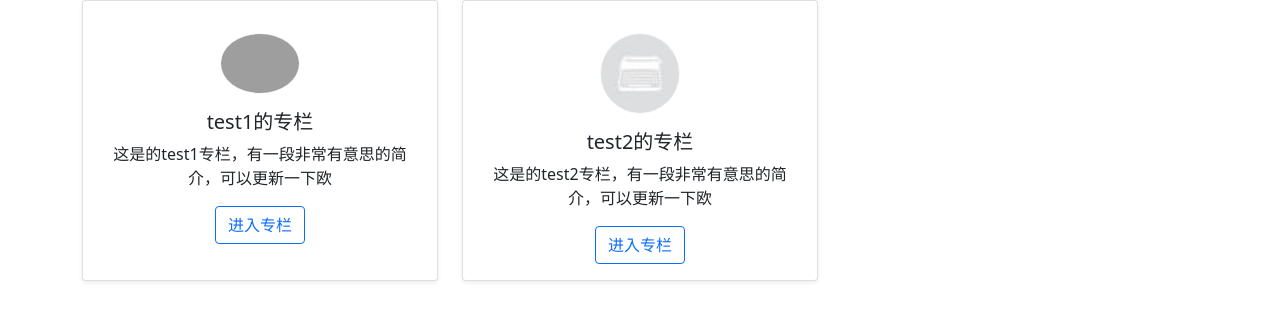
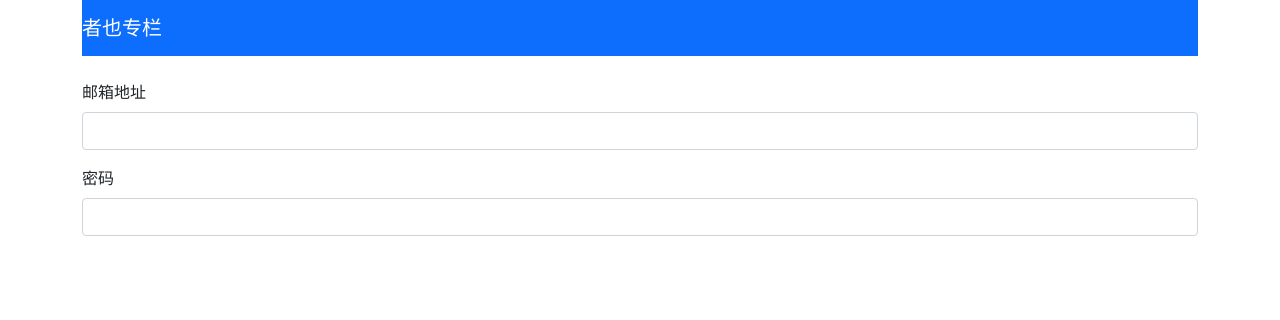
Before and after one commit to Yanggoing/vue3-zhihu, a Vue app: page / in a window 1280 px wide. Shown: the top 320 px of the page. Built offline with nearby package versions, Linux system fonts and the light colour scheme; grey boxes are pictures that could not be loaded.

Commit message:
Validator

```diff
--- a/src/App.vue
+++ b/src/App.vue
@@ -1,14 +1,35 @@
 <template>
   <div class="container">
-    <column-list :list="list"></column-list>
+    <global-header :user="currentUser"></global-header>
+    <form action="">
+      <div class="mb-3">
+        <label for="exampleInputEmail1" class="form-label">邮箱地址</label>
+        <input
+          type="text" class="form-control" id="exampleInputEmail1"
+          v-model="emailRef.val"
+          @blur="validateEmail"
+        >
+        <div class="form-text" v-if="emailRef.error">{{ emailRef.message }}</div>
+      </div>
+      <div class="mb-3">
+        <label for="exampleInputPassword1" class="form-label">密码</label>
+        <input type="password" class="form-control" id="exampleInputPassword1">
+      </div>
+    </form>
+    <!-- <column-list :list="list"></column-list> -->
   </div>
 </template>
 
 <script lang="ts">
-import { defineComponent } from 'vue'
+import { defineComponent, reactive } from 'vue'
 import 'bootstrap/dist/css/bootstrap.min.css'
 import ColumnList, { ColumnProps } from './components/ColumnList.vue'
+import GlobalHeader, { UserProps } from './components/GlobalHeader.vue'
 
+const currentUser: UserProps = {
+  isLogin: true,
+  name: 'zy'
+}
 const testData: ColumnProps[] = [
   {
     id: 1,
@@ -24,14 +45,33 @@
   }
 ]
 
+const emailReg = /^[a-zA-Z0-9.!#$%&’*+/=?^_`{|}~-]+@[a-zA-Z0-9-]+(?:\.[a-zA-Z0-9-]+)*$/
 export default defineComponent({
   name: 'App',
   components: {
-    ColumnList
+    // ColumnList,
+    GlobalHeader
   },
   setup () {
+    const emailRef = reactive({
+      val: '',
+      error: false,
+      message: ''
+    })
+    const validateEmail = () => {
+      if (emailRef.val.trim() === '') {
+        emailRef.error = true
+        emailRef.message = 'can not be empty'
+      } else if (!emailReg.test(emailRef.val)) {
+        emailRef.error = true
+        emailRef.message = 'should be valid message'
+      }
+    }
     return {
-      list: testData
+      list: testData,
+      currentUser,
+      emailRef,
+      validateEmail
     }
   }
 })
```
